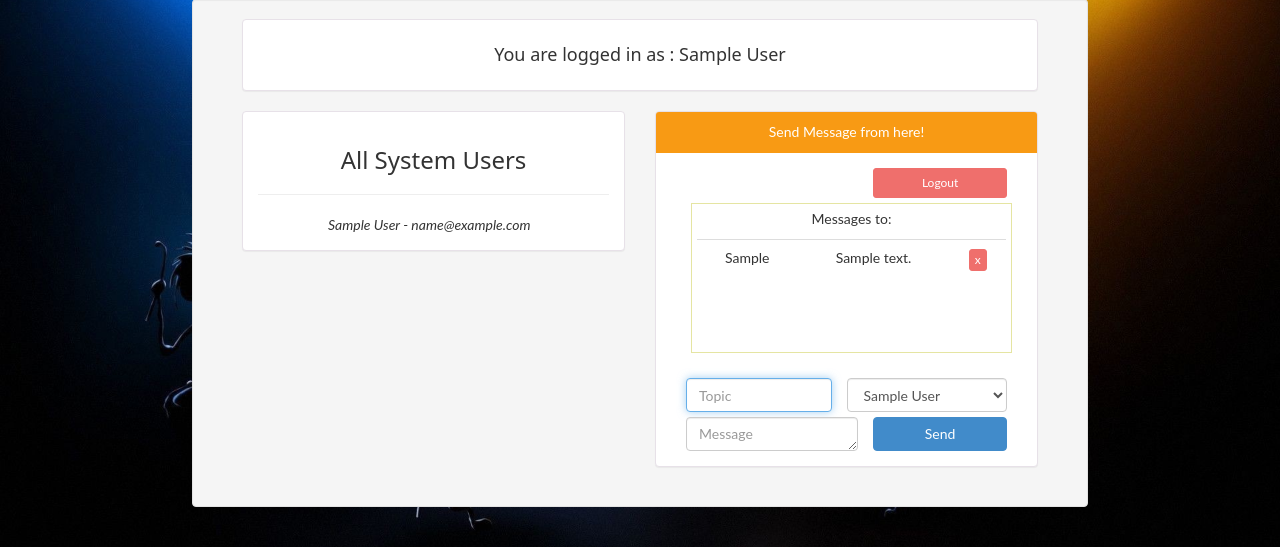
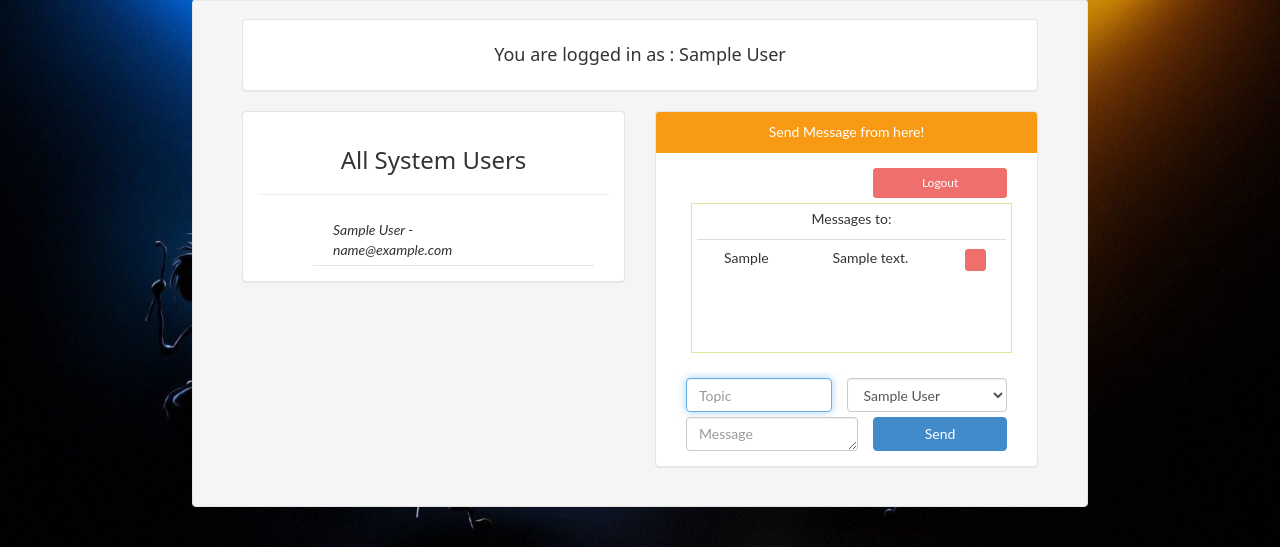
Before and after one commit to BrunoNicholas/well-chat, a PHP site: page /home.php in a window 1280 px wide. Shown: the part 169-716 px from the top of the page. Run offline with PHP 8.4, Linux system fonts and the light colour scheme; the visitor is signed in with stand-in values (Sample User, id 1); tables that the repository leaves empty hold one stand-in row (values such as "Sample post"); some web fonts are replaced.

Commit message:
arranging the user list

```diff
--- a/home.php
+++ b/home.php
@@ -38,12 +38,12 @@
 												while ($row = $res->fetch_assoc()) {
 											?>
 											<div class="col-md-12">
-												<li style="list-style: none;">
+												<li style="list-style: none; border-bottom: thin solid #e5e5e5; padding: 5px;">
 													<div class="row">
 														<i class="col-md-10"><?php echo $row['full_name'] . " - " . $row["email"]; ?></i>
 														<form action="chat/del_user.php" method="POST" class="col-md-2">
 															<input type="hidden" name="id" value="<?php echo($row['id']); ?>">
-															<button type="submit" <?php if ($row['id'] == $_SESSION['id']){ ?> class="btn btn-xs btn-danger hidden" <?php } else { ?> class="btn btn-xs btn-danger" <?php }?> title="Delete user <?php echo($row['id']); ?>" >x</button>
+															<button type="submit" <?php if ($row['id'] == $_SESSION['id']){ ?> class="btn btn-xs btn-danger hidden" <?php } else { ?> class="btn btn-xs btn-danger" <?php }?> title="Delete user <?php echo($row['id']); ?>" ><i class="fa fa-remove"></i></button>
 														</form>
 													</div>
 												</li>
@@ -86,7 +86,7 @@
 																<td>
 																	<form action="chat/delete.php" method="POST">
 																		<input type="hidden" name="id" value="<?php echo( $row['id']);?>">
-																		<button type="submit" class="btn btn-xs btn-danger" title="Delete Message <?php echo( $row['id']);?>">x</button>
+																		<button type="submit" class="btn btn-xs btn-danger" title="Delete Message <?php echo( $row['id']);?>"><i class="fa fa-remove"></i></button>
 																	</form>
 																</td>
 															</tr>
```
